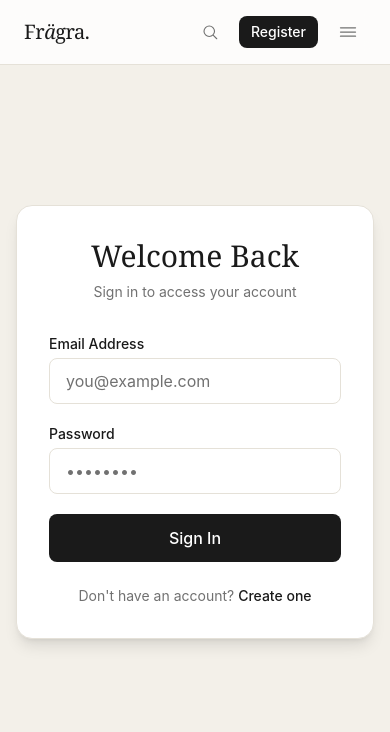
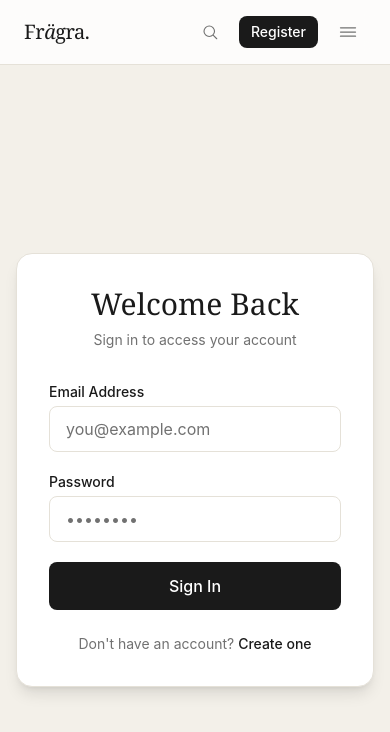
Before and after one commit to bahrul000000111-cmd/MINI-PROJECT-REACT-FRONT-END-LUXURY-FRAGANCE-OIL-E-COMMERCE, a React (Vite) app in the folder Front-End/: page /login in a window 390 px wide. Shown: the top 732 px of the page. Built offline with nearby package versions, Linux system fonts and the light colour scheme.

Commit message:
style(front-end): responsive design and final integration polish

```diff
--- a/Front-End/src/pages/Login.jsx
+++ b/Front-End/src/pages/Login.jsx
@@ -31,7 +31,7 @@
   };
 
   return (
-    <div className="min-h-screen flex items-center justify-center bg-frag-cream px-4">
+    <div className="min-h-screen flex items-center justify-center bg-frag-cream px-4 pt-24">
       <div className="w-full max-w-md bg-white rounded-2xl shadow-lg border border-frag-border p-8">
         <h1 className="text-3xl font-serif text-frag-dark text-center mb-2">Welcome Back</h1>
         <p className="text-sm text-frag-gray text-center mb-8">Sign in to access your account</p>
--- a/Front-End/src/pages/Register.jsx
+++ b/Front-End/src/pages/Register.jsx
@@ -47,7 +47,7 @@
   const getError = (field) => errors[field]?.[0] || '';
 
   return (
-    <div className="min-h-screen flex items-center justify-center bg-frag-cream px-4 py-12">
+    <div className="min-h-screen flex items-center justify-center bg-frag-cream px-4 py-12 pt-24">
       <div className="w-full max-w-md bg-white rounded-2xl shadow-lg border border-frag-border p-8">
         <h1 className="text-3xl font-serif text-frag-dark text-center mb-2">Get Started</h1>
         <p className="text-sm text-frag-gray text-center mb-8">Create your account to explore</p>
--- a/Front-End/src/pages/UserDetail.jsx
+++ b/Front-End/src/pages/UserDetail.jsx
@@ -59,7 +59,7 @@
   if (!user) return null;
 
   return (
-    <div className="min-h-screen bg-frag-cream px-4 py-12">
+    <div className="min-h-screen bg-frag-cream px-4 py-12 pt-24">
       <div className="max-w-2xl mx-auto">
         <Link
           to="/users"
--- a/Front-End/src/pages/UserList.jsx
+++ b/Front-End/src/pages/UserList.jsx
@@ -41,7 +41,7 @@
   }
 
   return (
-    <div className="min-h-screen bg-frag-cream px-4 py-12">
+    <div className="min-h-screen bg-frag-cream px-4 py-12 pt-24">
       <div className="max-w-6xl mx-auto">
         <div className="mb-8">
           <h1 className="text-3xl font-serif text-frag-dark mb-2">User Directory</h1>
```
Also changed, not shown: 1 other file (tests, documents, lock files or other folders).
